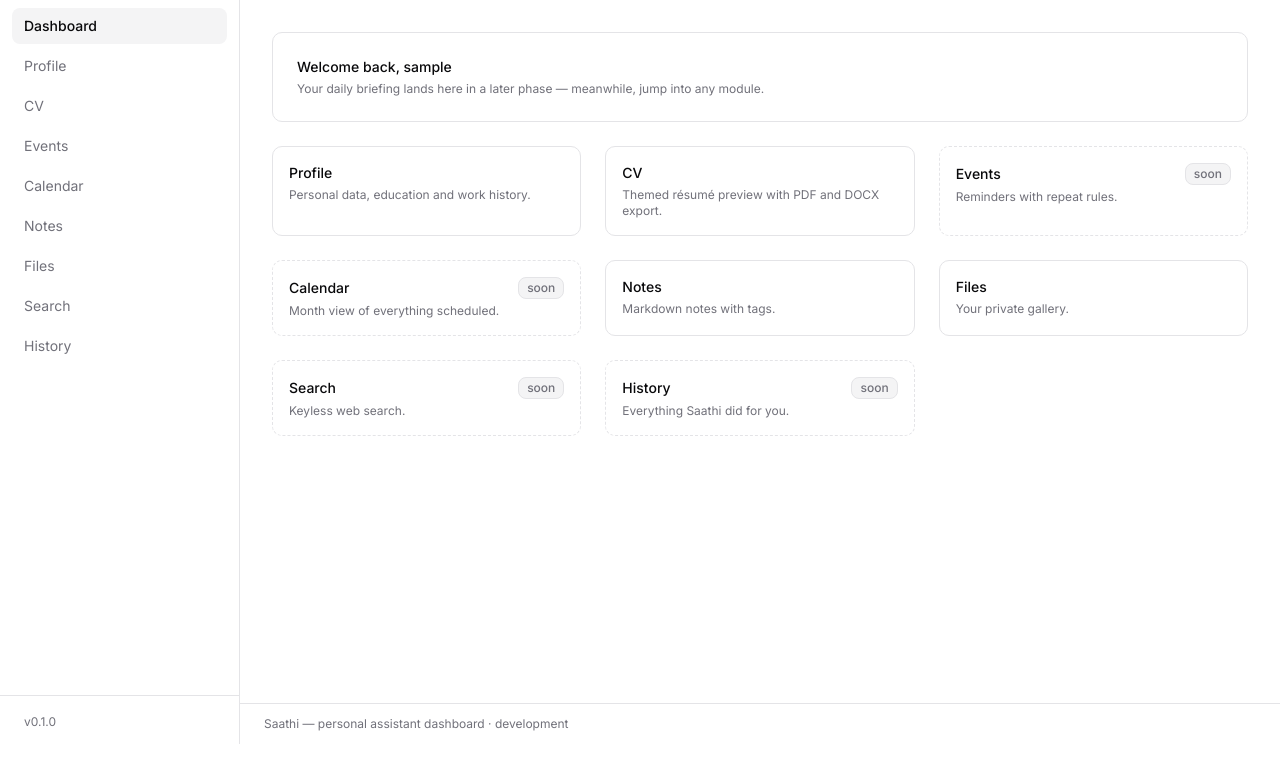
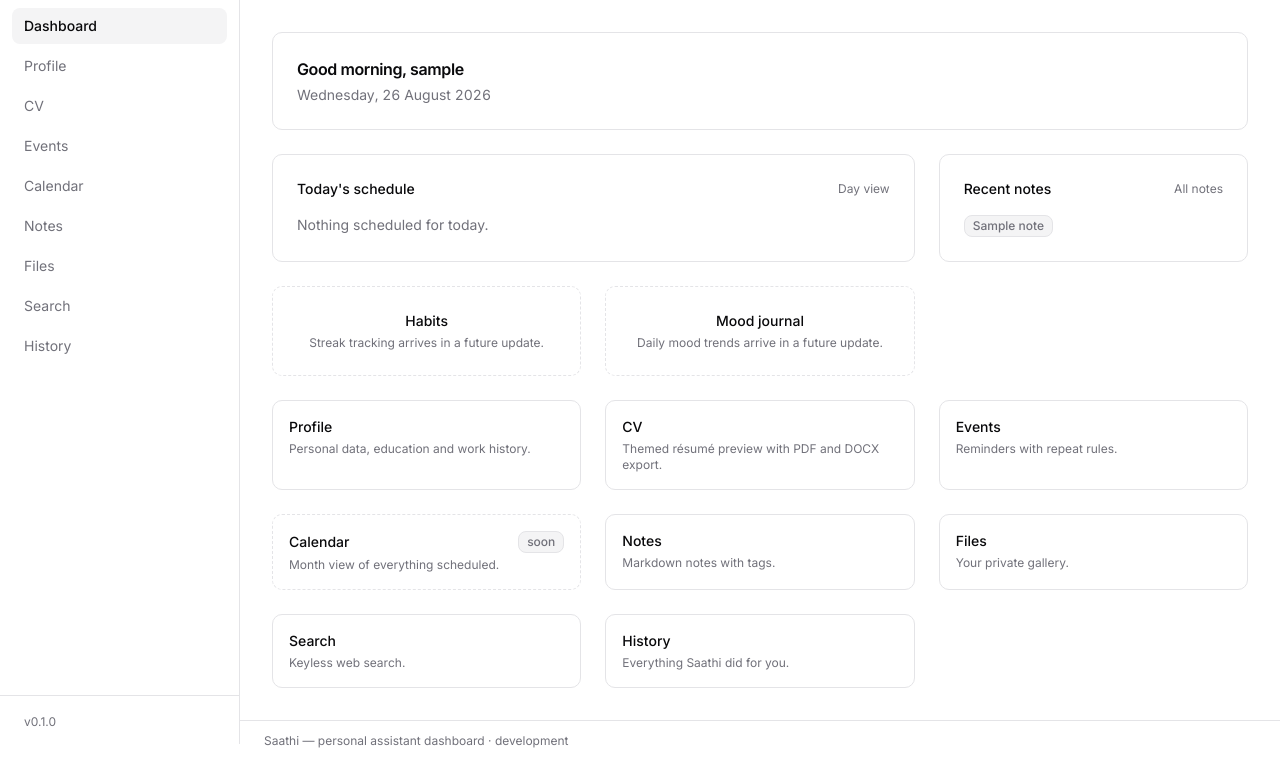
Before and after one commit to senutpal/saathi, a Flask app: page / in a window 1280 px wide. Shown: the part 56-817 px from the top of the page. Run offline with Flask 3, Linux system fonts and the light colour scheme; a user stored in the database is signed in; tables that the repository leaves empty hold one stand-in row (values such as "Sample post"); parts of the project's set-up code (start-up, migrations or seed data) failed here and were passed over; some libraries are stand-ins or nearby versions.

Commit message:
feat(ui): briefing dashboard replaces module-card home

```diff
--- a/saathi/blueprints/main.py
+++ b/saathi/blueprints/main.py
@@ -2,9 +2,10 @@ import hmac
 
 from flask import Blueprint, abort, current_app, render_template, request
 from flask.typing import ResponseReturnValue
-from flask_login import login_required
+from flask_login import current_user, login_required
 
 from ..extensions import csrf
+from ..services.briefing import build_briefing
 from ..services.scheduler import scan_and_fire
 
 bp = Blueprint("main", __name__)
@@ -13,7 +14,7 @@ bp = Blueprint("main", __name__)
 @bp.get("/")
 @login_required
 def index() -> str:
-    return render_template("main/home.html")
+    return render_template("main/home.html", **build_briefing(current_user.id))
 
 
 @bp.get("/dev/style")
--- a/saathi/templates/main/home.html
+++ b/saathi/templates/main/home.html
@@ -4,22 +4,106 @@
 {% block content %}
 <div class="space-y-6">
   <div class="rounded-lg border border-border bg-card p-6">
-    <h2 class="text-sm font-medium">Welcome back, {{ current_user.username }}</h2>
+    <h2 class="font-semibold tracking-tight">{{ greeting }}, {{ current_user.username }}</h2>
+    <p class="mt-1 text-sm tabular-nums text-muted-foreground">{{ today.strftime('%A, %d %B %Y') }}</p>
+    {% if on_this_day %}
     <p class="mt-1 text-xs text-muted-foreground">
-      Your daily briefing lands here in a later phase — meanwhile, jump into any module.
+      On this day in {{ on_this_day.occurred_at.strftime('%Y') }}: {{ on_this_day.title }}
     </p>
+    {% endif %}
+  </div>
+
+  {% if overdue_count or unread_count %}
+  <div class="flex flex-wrap items-center gap-2" aria-label="Attention needed">
+    {% if overdue_count %}
+    <a href="{{ url_for('events.index') }}"
+       class="inline-flex items-center rounded-md border border-border bg-muted px-2 py-0.5 text-xs font-medium text-destructive transition-colors hover:text-destructive/80">
+      {{ overdue_count }} reminder{{ 's' if overdue_count != 1 }} past due
+    </a>
+    {% endif %}
+    {% if unread_count %}
+    <a href="{{ url_for('notifications.inbox') }}"
+       class="inline-flex items-center rounded-md border border-border bg-muted px-2 py-0.5 text-xs font-medium text-muted-foreground transition-colors hover:text-foreground">
+      {{ unread_count }} unread notification{{ 's' if unread_count != 1 }}
+    </a>
+    {% endif %}
+  </div>
+  {% endif %}
+
+  <div class="grid gap-6 sm:grid-cols-2 lg:grid-cols-3">
+    <section class="rounded-lg border border-border bg-card p-6 sm:col-span-2 lg:col-span-2" aria-label="Today's schedule">
+      <div class="flex items-center justify-between">
+        <h3 class="text-sm font-medium">Today's schedule</h3>
+        <a href="{{ url_for('events.day', date=today.isoformat()) }}" class="text-xs text-muted-foreground transition-colors hover:text-foreground">Day view</a>
+      </div>
+      {% if today_events %}
+      <ul class="mt-4 space-y-2">
+        {% for event in today_events %}
+        <li class="flex items-center justify-between gap-3 rounded-md border border-border p-3">
+          <div class="min-w-0">
+            <p class="truncate text-sm font-medium">{{ event.title }}</p>
+            <p class="text-xs tabular-nums text-muted-foreground">{{ event.event_at | ist }}</p>
+          </div>
+          <span class="inline-flex shrink-0 items-center rounded-md border border-border bg-muted px-2 py-0.5 text-xs font-medium capitalize {{ 'text-destructive' if event.status == 'missed' else 'text-muted-foreground' }}">{{ event.status.replace('_', ' ') }}</span>
+        </li>
+        {% endfor %}
+      </ul>
+      {% else %}
+      <p class="mt-4 text-sm text-muted-foreground">Nothing scheduled for today.</p>
+      {% endif %}
+    </section>
+
+    {% if weather %}
+    <section class="rounded-lg border border-border bg-card p-6" aria-label="Weather">
+      <h3 class="text-sm font-medium">Weather · {{ weather.city }}</h3>
+      <p class="mt-2 text-3xl font-semibold tabular-nums">{{ weather.temp_c }}°C</p>
+      <p class="text-sm text-muted-foreground">{{ weather.desc }}</p>
+      <p class="mt-1 text-xs tabular-nums text-muted-foreground">Wind {{ weather.wind_kmh }} km/h</p>
+    </section>
+    {% endif %}
+
+    <section class="rounded-lg border border-border bg-card p-6" aria-label="Recent notes">
+      <div class="flex items-center justify-between">
+        <h3 class="text-sm font-medium">Recent notes</h3>
+        <a href="{{ url_for('notes.index') }}" class="text-xs text-muted-foreground transition-colors hover:text-foreground">All notes</a>
+      </div>
+      {% if recent_notes %}
+      <div class="mt-4 flex flex-wrap gap-1.5">
+        {% for note in recent_notes %}
+        <a href="{{ url_for('notes.view', note_id=note.id) }}"
+           class="max-w-full truncate rounded-md border border-border bg-muted px-2 py-0.5 text-xs font-medium text-muted-foreground transition-colors hover:text-foreground">{{ note.title }}</a>
+        {% endfor %}
+      </div>
+      {% else %}
+      <p class="mt-4 text-sm text-muted-foreground">No notes yet — write your first one.</p>
+      {% endif %}
+    </section>
+
+    {% if not has_habits %}
+    <section class="flex flex-col items-center justify-center rounded-lg border border-dashed border-border p-6 text-center" aria-label="Habits coming soon">
+      <h3 class="text-sm font-medium">Habits</h3>
+      <p class="mt-1 text-xs text-muted-foreground">Streak tracking arrives in a future update.</p>
+    </section>
+    {% endif %}
+
+    {% if not has_moods %}
+    <section class="flex flex-col items-center justify-center rounded-lg border border-dashed border-border p-6 text-center" aria-label="Mood journal coming soon">
+      <h3 class="text-sm font-medium">Mood journal</h3>
+      <p class="mt-1 text-xs text-muted-foreground">Daily mood trends arrive in a future update.</p>
+    </section>
+    {% endif %}
   </div>
 
   <div class="grid gap-6 sm:grid-cols-2 lg:grid-cols-3">
     {% set modules = [
       ('Profile', 'Personal data, education and work history.', '/profile', true),
       ('CV', 'Themed résumé preview with PDF and DOCX export.', '/profile/cv', true),
-      ('Events', 'Reminders with repeat rules.', '/events', false),
+      ('Events', 'Reminders with repeat rules.', '/events', true),
       ('Calendar', 'Month view of everything scheduled.', '/calendar', false),
       ('Notes', 'Markdown notes with tags.', '/notes', true),
       ('Files', 'Your private gallery.', '/files', true),
-      ('Search', 'Keyless web search.', '/search', false),
-      ('History', 'Everything Saathi did for you.', '/history', false)
+      ('Search', 'Keyless web search.', '/search', true),
+      ('History', 'Everything Saathi did for you.', '/history', true)
     ] %}
     {% for title, description, href, live in modules %}
     <a href="{{ href if live else '#'}}"
```
